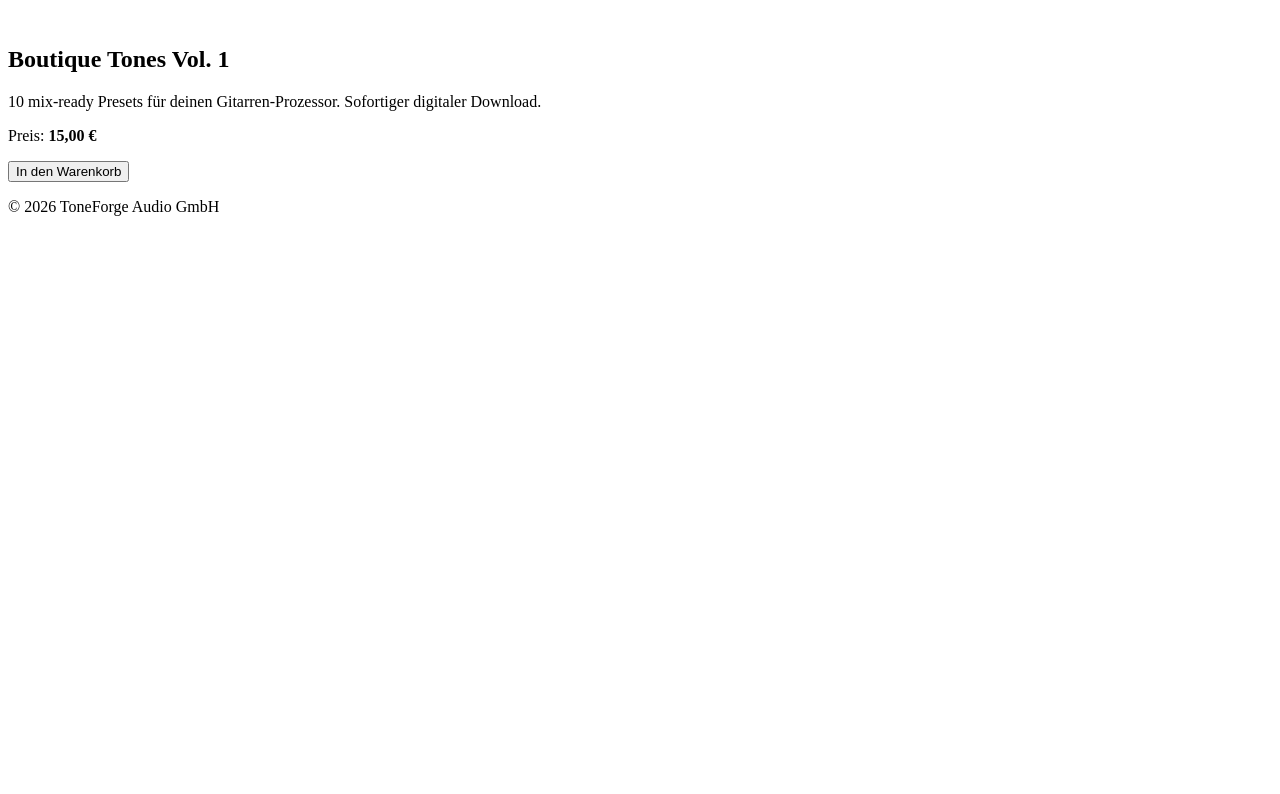
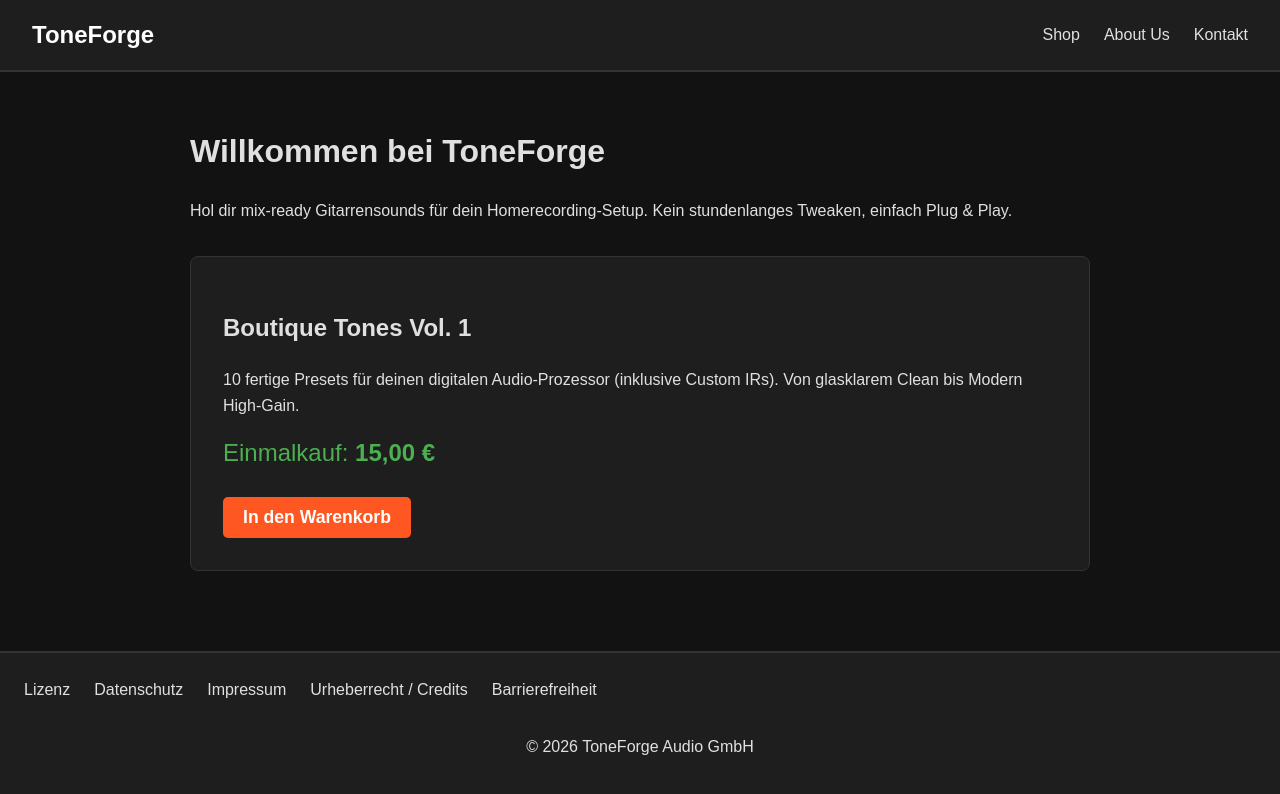
Before and after one commit to Marloschi/ProgrammierBeispielMitterlehnerMarlo, a plain HTML site: page index.html in a window 1280 px wide. Drawn offline with Linux system fonts and the light colour scheme; files that its build step writes are made by us from their sources.

Commit message:
Aufgabe 2 Urheberrecht hinzugefuegt

```diff
--- /dev/null
+++ b/css/style.css
@@ -0,0 +1,115 @@
+/* css/style.css */
+:root {
+  --bg-color: #121212;
+  --text-color: #e0e0e0;
+  --accent-color: #ff5722; /* Kräftiges Orange für gute Sichtbarkeit */
+  --focus-color: #ff9800;
+}
+
+body {
+  background-color: var(--bg-color);
+  color: var(--text-color);
+  font-family: Arial, Helvetica, sans-serif;
+  line-height: 1.6;
+  margin: 0;
+  padding: 0;
+}
+
+/* Kopfzeile und Navigation */
+header {
+  background-color: #1e1e1e;
+  padding: 1rem 2rem;
+  border-bottom: 2px solid #333;
+}
+
+nav {
+  display: flex;
+  justify-content: space-between;
+  align-items: center;
+}
+
+.logo {
+  font-size: 1.5rem;
+  font-weight: bold;
+  color: #fff;
+  text-decoration: none;
+}
+
+nav ul {
+  list-style: none;
+  display: flex;
+  gap: 1.5rem;
+  margin: 0;
+  padding: 0;
+}
+
+nav a {
+  color: var(--text-color);
+  text-decoration: none;
+}
+
+nav a:hover {
+  color: var(--accent-color);
+}
+
+/* WICHTIG FÜR AUFGABE 1: Barrierefreier Fokus für Tastaturnutzer */
+a:focus,
+button:focus,
+input:focus {
+  outline: 3px solid var(--focus-color);
+  outline-offset: 3px;
+}
+
+/* Hauptbereich und Produktkarte */
+main {
+  padding: 2rem;
+  max-width: 900px;
+  margin: 0 auto;
+}
+
+.product-card {
+  background-color: #1e1e1e;
+  border-radius: 8px;
+  padding: 2rem;
+  margin-top: 2rem;
+  border: 1px solid #333;
+}
+
+.price {
+  font-size: 1.5rem;
+  color: #4caf50;
+  margin-bottom: 1.5rem;
+}
+
+button {
+  background-color: var(--accent-color);
+  color: #fff;
+  border: none;
+  padding: 10px 20px;
+  font-size: 1.1rem;
+  border-radius: 5px;
+  cursor: pointer;
+  font-weight: bold;
+}
+
+button:hover {
+  background-color: #e64a19;
+}
+
+/* Fußzeile */
+footer {
+  background-color: #1e1e1e;
+  text-align: center;
+  padding: 1.5rem;
+  margin-top: 3rem;
+  border-top: 2px solid #333;
+}
+
+footer ul {
+  list-style: none;
+  display: flex;
+  justify-content: center;
+  gap: 1.5rem;
+  padding: 0;
+  margin-bottom: 1rem;
+}
--- a/index.html
+++ b/index.html
@@ -9,34 +9,53 @@
   <body>
     <header>
       <nav aria-label="Hauptnavigation">
-        <a
-          href="index.html"
-          style="color: #fff; font-weight: bold; text-decoration: none"
-          >ToneForge</a
-        >
+        <a href="index.html" class="logo">ToneForge</a>
+        <ul>
+          <li><a href="index.html">Shop</a></li>
+          <li><a href="about.html">About Us</a></li>
+          <li><a href="kontakt.html">Kontakt</a></li>
+        </ul>
       </nav>
     </header>
 
     <main>
-      <section id="produkt">
-        <h1>Boutique Tones Vol. 1</h1>
+      <h1>Willkommen bei ToneForge</h1>
+      <p>
+        Hol dir mix-ready Gitarrensounds für dein Homerecording-Setup. Kein
+        stundenlanges Tweaken, einfach Plug & Play.
+      </p>
+
+      <section class="product-card" aria-labelledby="product-title">
+        <h2 id="product-title">Boutique Tones Vol. 1</h2>
         <p>
-          10 mix-ready Presets für deinen Gitarren-Prozessor. Sofortiger
-          digitaler Download.
+          10 fertige Presets für deinen digitalen Audio-Prozessor (inklusive
+          Custom IRs). Von glasklarem Clean bis Modern High-Gain.
         </p>
-        <p>Preis: <strong>15,00 €</strong></p>
+
+        <div class="price">Einmalkauf: <strong>15,00 €</strong></div>
+
         <button id="buy-btn">In den Warenkorb</button>
       </section>
     </main>
 
     <footer>
+      <nav aria-label="Fußzeilennavigation">
+        <ul>
+          <li><a href="lizenz.html">Lizenz</a></li>
+          <li><a href="datenschutz.html">Datenschutz</a></li>
+          <li><a href="kontakt.html">Impressum</a></li>
+          <li><a href="credits.html">Urheberrecht / Credits</a></li>
+          <li><a href="barrierefreiheit.html">Barrierefreiheit</a></li>
+        </ul>
+      </nav>
       <p>&copy; 2026 ToneForge Audio GmbH</p>
     </footer>
 
     <script>
+      // Mocking des Checkout-Prozesses
       document.getElementById("buy-btn").addEventListener("click", function () {
         alert(
-          "Kaufprozess gemockt! Der Artikel wurde in den fiktiven Warenkorb gelegt.",
+          "Warenkorb gemockt! Hier würde der Checkout-Prozess für den digitalen Download starten.",
         );
       });
     </script>
```
Also changed, not shown: credits.html (added, +112 -0 lines), style.css (deleted).
